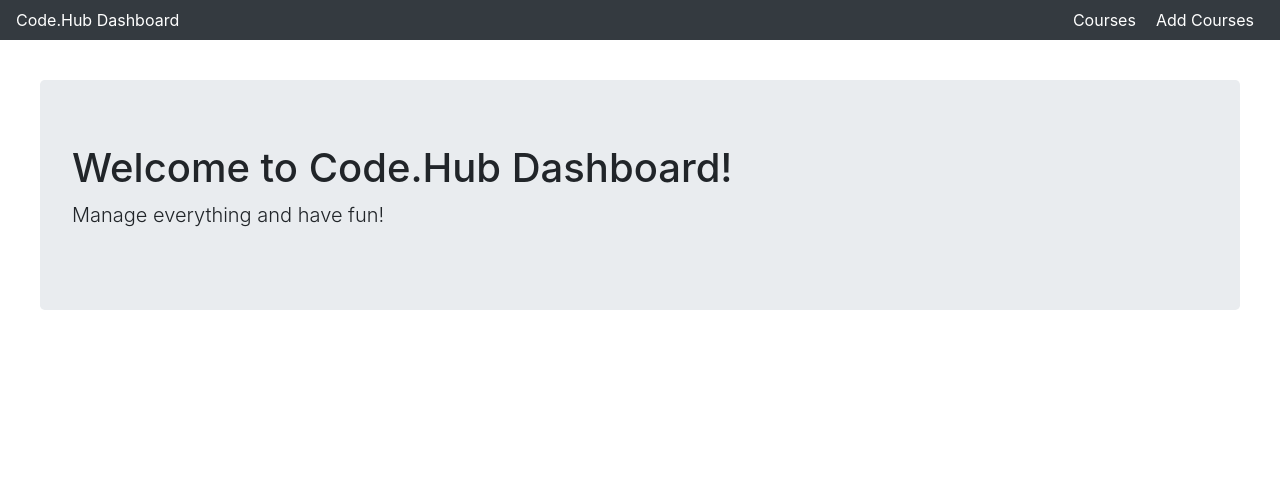
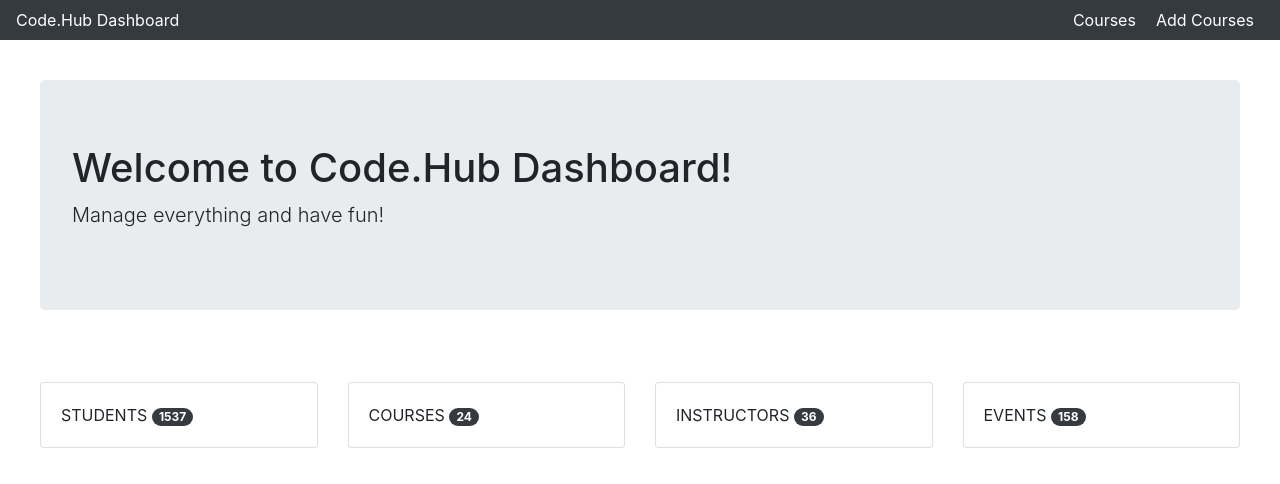
Before and after one commit to juls12/react-project, a React (Create React App) app: page / in a window 1280 px wide. Shown: the top 484 px of the page. Built offline with nearby package versions, Linux system fonts and the light colour scheme; data requests are answered from the project's data file.

Commit message:
added stats with axios

```diff
--- a/package.json
+++ b/package.json
@@ -6,6 +6,7 @@
     "@testing-library/jest-dom": "^5.11.6",
     "@testing-library/react": "^11.2.2",
     "@testing-library/user-event": "^12.5.0",
+    "axios": "^0.21.0",
     "bootstrap": "^4.5.3",
     "react": "^17.0.1",
     "react-dom": "^17.0.1",
@@ -19,7 +20,8 @@
     "start": "react-scripts start",
     "build": "react-scripts build",
     "test": "react-scripts test",
-    "eject": "react-scripts eject"
+    "eject": "react-scripts eject",
+    "server": "json-server --watch db.json --port 3001"
   },
   "eslintConfig": {
     "extends": [
--- a/src/App.js
+++ b/src/App.js
@@ -5,6 +5,7 @@ import Courses from './Courses';
 import AddCourse from './AddCourse';
 import {BrowserRouter as Router, Switch, Route} from 'react-router-dom';
 import Banner from "./Banner";
+import Stats from './Stats';
 
 function App() {
   return (
@@ -24,6 +25,7 @@ function App() {
 const Home = () => (
   <div>
     <Banner />
+    <Stats/>
   </div>
 );
 
--- /dev/null
+++ b/src/Stats.js
@@ -0,0 +1,34 @@
+import React from 'react';
+import axios from 'axios';
+import { Card, Row, Col, CardText, Badge } from 'reactstrap';
+
+export default class Stats extends React.Component {
+    state = {
+        stats: []
+
+    };
+
+    // Server runs on port 3001
+
+    componentDidMount() {
+        axios.get(`http://localhost:3001/stats`)
+            .then(res => {
+                console.log(res.data);
+                this.setState({ stats: res.data });
+            });
+    }
+
+    render() {
+        return (
+            <Row className="stats-row">
+                {this.state.stats.map(stat =>
+                    <Col sm="3" >
+                        <Card body className="stats-body" >
+                        <CardText  className="stats-txt">{stat.title}  <Badge color="dark" pill> {stat.amount} </Badge></CardText>
+                        </Card>
+                    </Col>
+                )}
+            </Row>
+        );
+    }
+}
--- a/src/index.css
+++ b/src/index.css
@@ -11,6 +11,7 @@ code {
   font-family: source-code-pro, Menlo, Monaco, Consolas, 'Courier New',
     monospace;
 }
+
 
 .navbar-nav {
   margin-left: auto;
@@ -42,3 +43,14 @@ text-align: right;
 .jumbo-style {
   margin: 40px;
 }
+
+.stats-row {
+  padding: 40px;
+}
+
+.stats-body {
+  margin-bottom: 20px;
+}
+.stats-txt {
+  text-transform: uppercase;
+}
```
Also changed, not shown: 1 other file (tests, documents, lock files or other folders).
